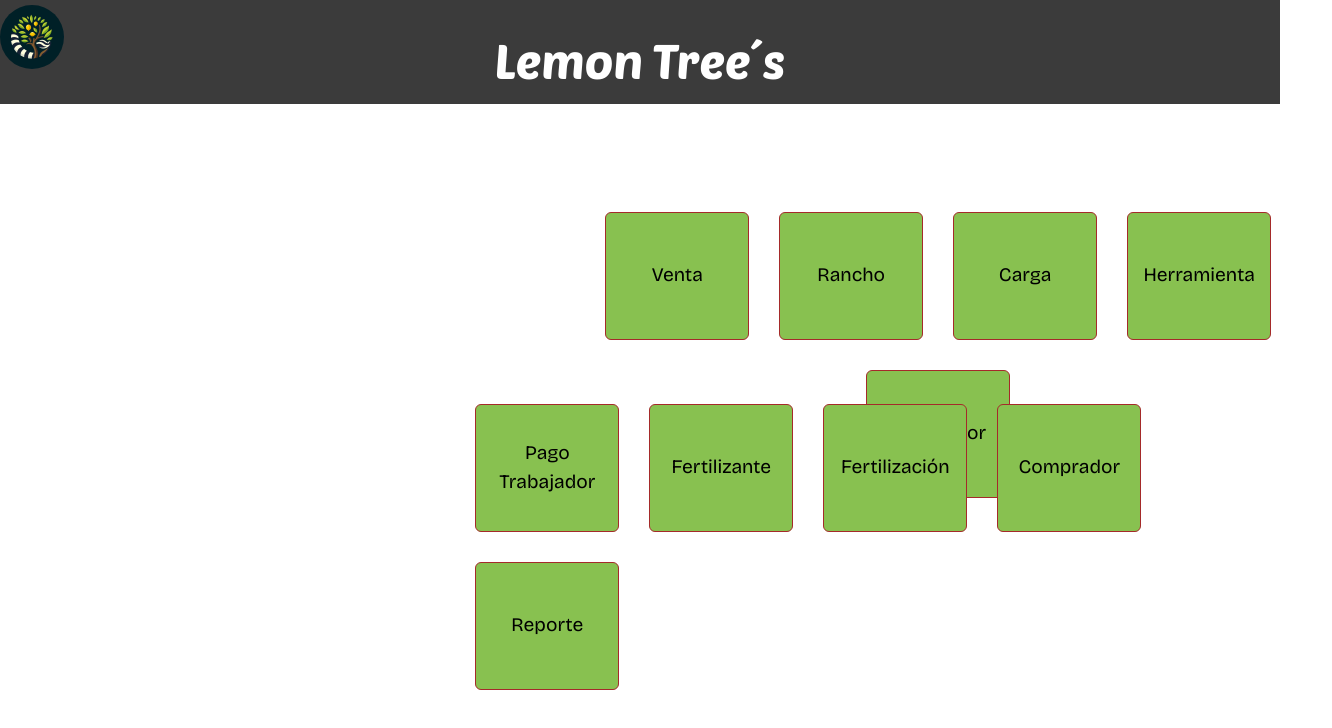
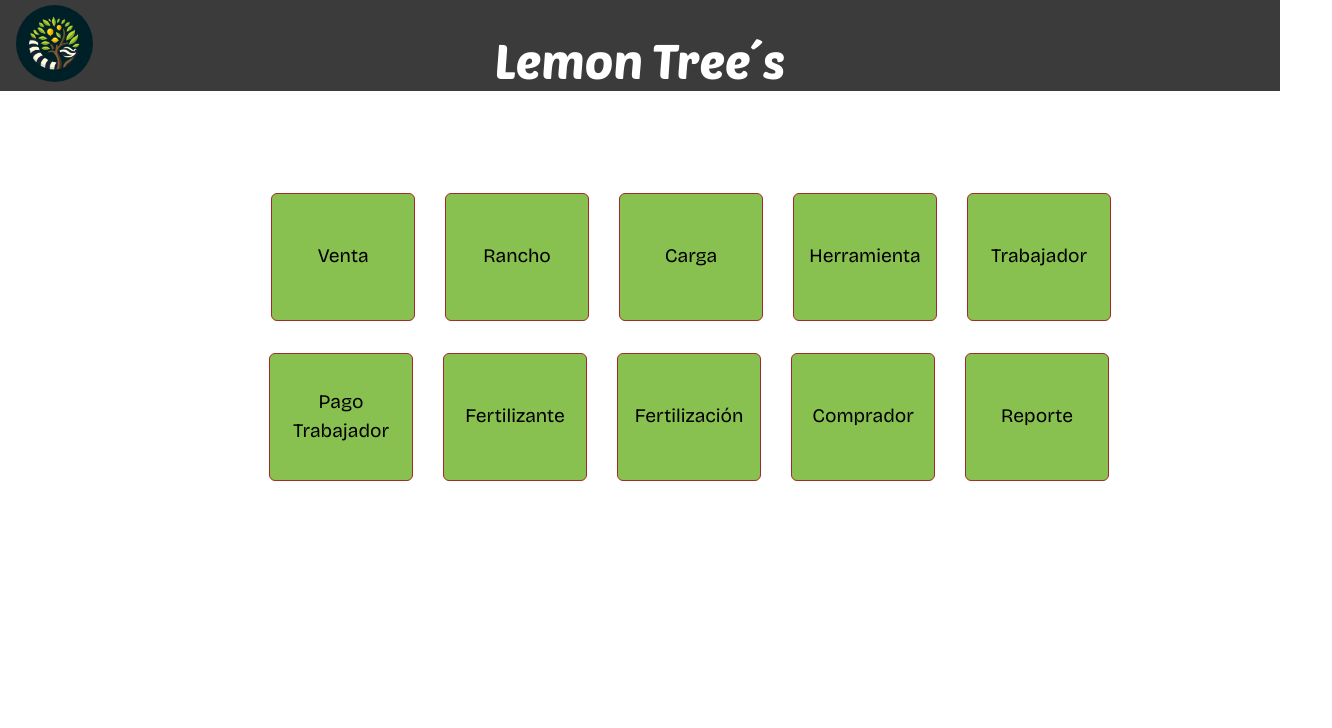
Before and after one commit to AASCSOSA/Programacion-Web, a React (Create React App) app in the folder NodeJs/: page / in a window 1280 px wide. Shown: the top 728 px of the page, 1332 px wide, since content can reach past the window. Built offline with nearby package versions, Linux system fonts and the light colour scheme.

Commit message:
Ajuste de ventanas

```diff
--- a/NodeJs/src/Views/CargaApp.js
+++ b/NodeJs/src/Views/CargaApp.js
@@ -93,7 +93,6 @@
                       Editar
                     </Link>
                     <button
-                      style={{ marginLeft: "10px" }}
                       className="btn btn-danger"
                       onClick={() => deleteCarga(cargaItem.id_Carga)}
                     >
@@ -106,12 +105,12 @@
           </table>
         </div>
         <Link to="/form-carga">
-          <button type="button" className="btn btn-success">
+          <button type="button" className="btn btn-success" >
             Insertar
           </button>
         </Link>
         <Link to="/form-carga">
-          <button type="button" className="btn btn-success">
+          <button type="button" className="btn btn-success" >
             Consultar
           </button>
         </Link>
--- a/NodeJs/src/Views/HomeApp.js
+++ b/NodeJs/src/Views/HomeApp.js
@@ -2,13 +2,13 @@
 export default function HomeApp() {
     return (
             <div class="btn-group" role="group" aria-label="Basic example">
-                <center><div id="buttonsUp">
+                <div id="buttonsUp">
                     <Link to='/venta'><button type="button" class="btn btn-primary" >Venta</button></Link>
                     <Link to='/rancho'><button type="button" class="btn btn-primary">Rancho</button></Link>
                     <Link to='/carga'><button type="button" class="btn btn-primary">Carga</button></Link>
                     <button type="button" class="btn btn-primary">Herramienta</button>
                     <button type="button" class="btn btn-primary">Trabajador</button><br />
-                </div></center>
+                </div>
                 <div id="buttonsDown">
                     <button type="button" class="btn btn-primary" >Pago Trabajador</button>
                     <button type="button" class="btn btn-primary">Fertilizante</button>
--- a/NodeJs/src/index.css
+++ b/NodeJs/src/index.css
@@ -95,6 +95,7 @@
   max-height: 35rem;
   /* Altura máxima del contenedor de la tabla */
   overflow-y: auto;
+  width: 76rem;
   /* Añade scroll vertical cuando el contenido excede la altura máxima */
   border-collapse: collapse;
 
@@ -371,8 +372,59 @@
     height: 4rem;
   }
 }
+@media screen and (max-width: 1366px) {
+  footer {
+    background-color: #3b3b3b;
+    display: flex;
+    flex-direction: column;
+    align-items: center;
+    justify-content: center;
+    font-size: calc(10px + 2vmin);
+    color: white;
+    /* Elimina el margen derecho negativo */
+    margin-right: 0;
+  }
 
-.table-container{
-  margin-left: -18rem;
-  width: 118rem;
+  #buttonsUp {
+    margin-left: 16rem; /* Ajusta el margen izquierdo */
+    margin-top: 6rem; /* Ajusta el margen superior */
+  }
+
+  #buttonsDown {
+    margin-top: 16rem; /* Ajusta el margen superior */
+  }
+
+  button.btn_btn-primary {
+    margin: 5px;
+    width: 10rem;
+    height: 6rem;
+    font-size: 17px;
+    position: sticky;
+    text-align: center;
+    color: black;
+    border-color: #88C150;
+    background-color: #88C150;
+  }
+
+  #imgLogoHome {
+    border-radius: 80%;
+    width: 6%;
+    display: block;
+    margin-top: -5.4rem;
+    /* Ajusta el margen izquierdo */
+    margin-left: 1rem;
+  }
+
+  #title-footer {
+    text-align: center;
+    font-size: 3rem;
+    font-family: 'Poetsen One', sans-serif;
+    margin-top: 2rem;
+    height: 3.2rem;
+  }
+
+  table {
+    font-size: 18px;
+  }
+
 }
```
